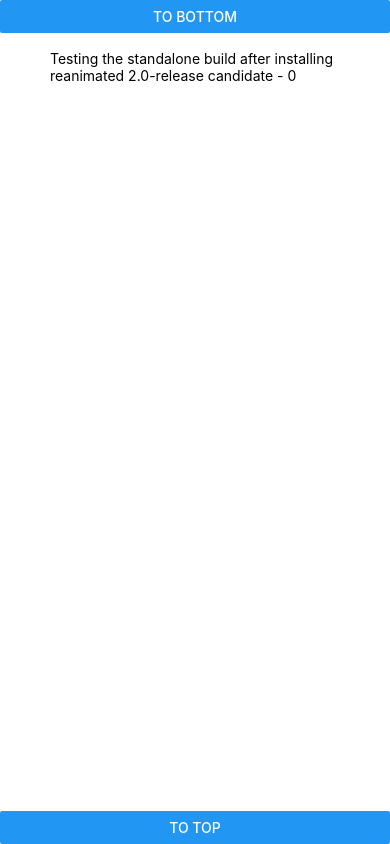
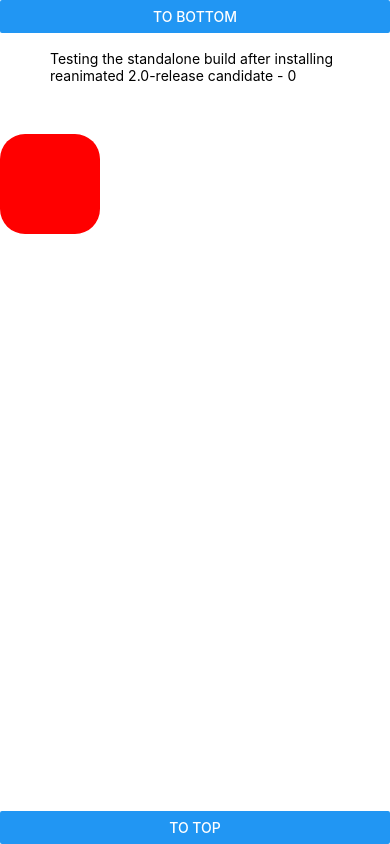
Before and after one commit to PhoenixCreation/expo-reanimated-crash, a React Native app: screen / in a window 390 px wide. Built offline with nearby package versions, Linux system fonts and the light colour scheme.

Commit message:
Checking animatable.

```diff
--- a/App.js
+++ b/App.js
@@ -1,6 +1,13 @@
 import { StatusBar } from 'expo-status-bar';
 import React from 'react';
 import { StyleSheet, Text, View, Animated, Button } from 'react-native';
+import * as Animatable from 'react-native-animatable';
+
+const animation = {
+  0: { opacity: 0, translateX: 50, translateY: -50},
+  1: { opacity: 1, translateX: 0, translateY: 0}
+}
+
 
 export default function App() {
   const translateY = React.useRef(new Animated.Value(0)).current;
@@ -25,6 +32,13 @@ export default function App() {
         />
       </View>
       <Animated.Text style={{ margin: 50, transform: [{translateY}]}}>Testing the standalone build after installing reanimated 2.0-release candidate - 0</Animated.Text>
+      <Animatable.View
+        animation={animation}
+        duration={2000}
+        delay={1000}
+        style={{ width: 100, height: 100, backgroundColor: "red", borderRadius: 25}}
+      >
+      </Animatable.View>
       <StatusBar style="auto" hidden />
     </View>
   );
--- a/package.json
+++ b/package.json
@@ -13,6 +13,7 @@
     "react": "16.13.1",
     "react-dom": "16.13.1",
     "react-native": "https://github.com/expo/react-native/archive/sdk-40.0.0.tar.gz",
+    "react-native-animatable": "^1.3.3",
     "react-native-web": "~0.13.12"
   },
   "devDependencies": {
```
Also changed, not shown: 1 other file (tests, documents, lock files or other folders).
